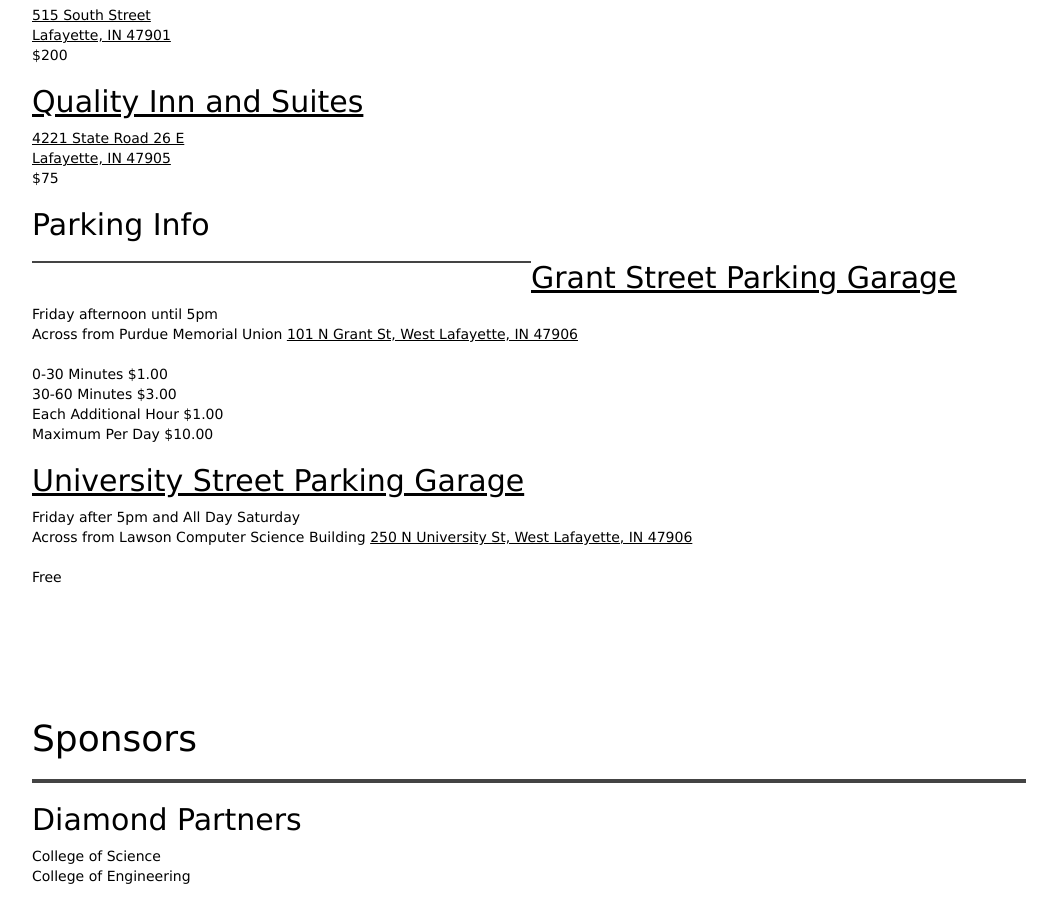
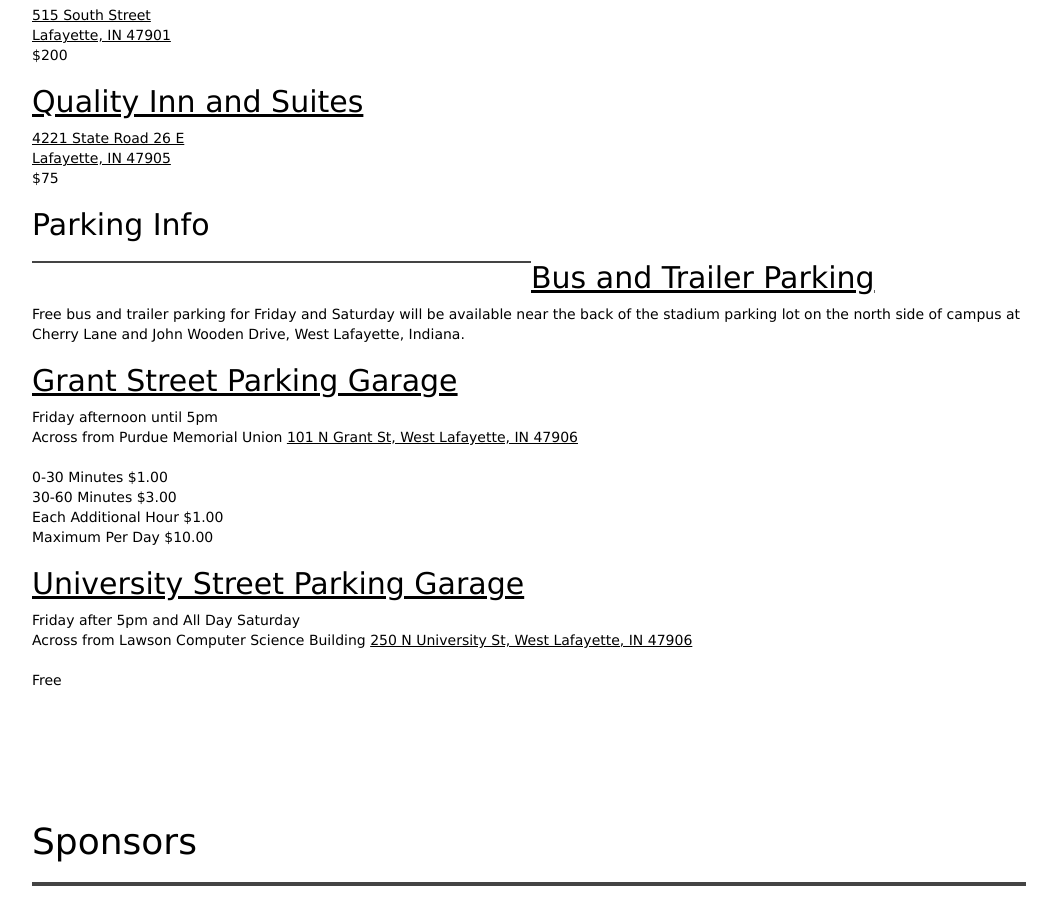
Before and after one commit to purduefirst/purduefirst.github.io, a Jekyll site: the page built from boilerbotbattle.html, in a window 1280 px wide and 900 px high, scrolled down 4246 px. Shown: the whole window, without its empty margins (111-1168 px from the left). Built offline with Jekyll 4.4.1, drawn with Linux system fonts in a browser that asks for light colours; some of the changed text lies outside the part shown.

Commit message:
[b^3] content update

```diff
--- a/boilerbotbattle.html
+++ b/boilerbotbattle.html
@@ -143,7 +143,7 @@
 						11:30 AM - 1:00 PM
 					</td>
 					<td>
-						Lunch
+						Lunch and College and Club Fair
 					</td>
 				</tr>
 				<tr>
@@ -226,6 +226,14 @@
 		$75
 		<h2>Parking Info</h2>
 		<hr class="medium-hr thin"/>
+
+		<a href="https://www.google.com/maps/place/Cherry+Ln+%26+John+R+Wooden+Dr,+West+Lafayette,+IN+47906/@40.4387327,-86.9209719,17z/data=!3m1!4b1!4m5!3m4!1s0x8812fd48e1d416c5:0x745274a21b1775a3!8m2!3d40.4387286!4d-86.9187832">
+			<h2>Bus and Trailer Parking</h2>
+		</a>
+
+		Free bus and trailer parking for Friday and Saturday will be available near the back of the stadium parking lot on the north side of campus at Cherry Lane and John Wooden Drive, West Lafayette, Indiana.
+
+
 		<a href="http://www.admissions.purdue.edu/visit/parkinggrant.php">
 			<h2>Grant Street Parking Garage</h2>
 		</a>
```
Also changed, not shown: other parts of boilerbotbattle.html (+2 -2 lines).
